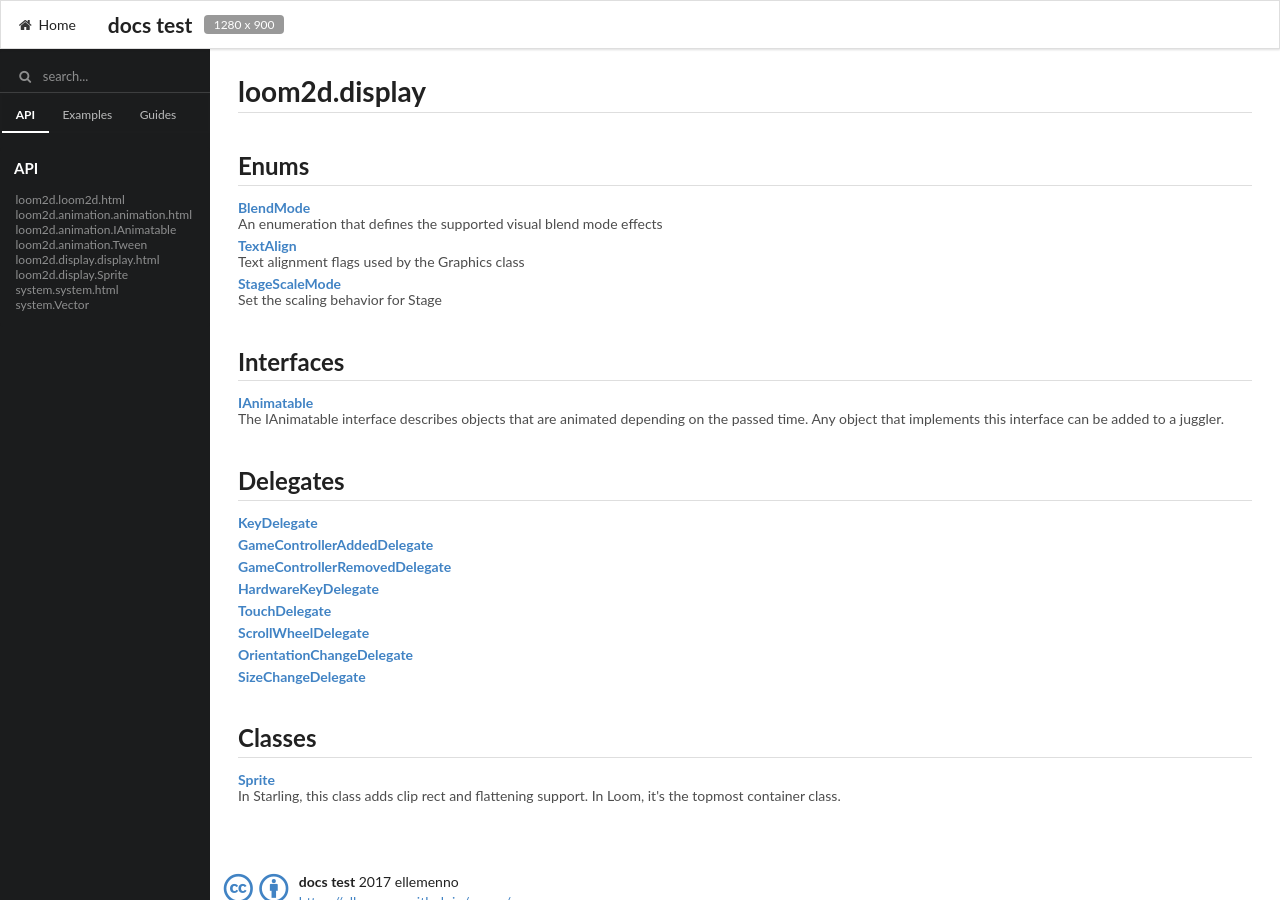
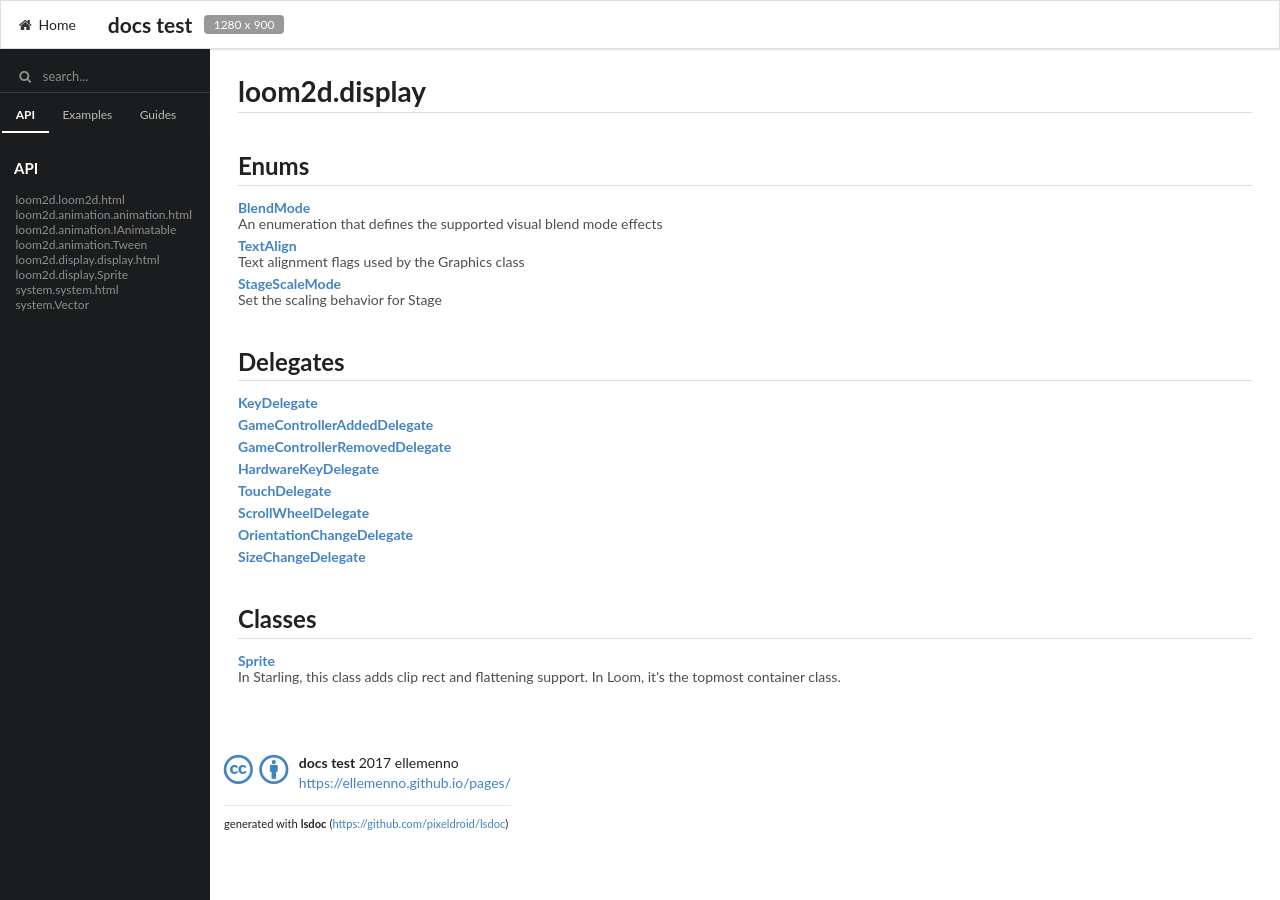
Before and after one commit to ellemenno/pages, a Jekyll site: the page built from docs/_api/loom2d/display.html, in a window 1280 px wide and 900 px high. Built offline with Jekyll 4.4.1, drawn with Linux system fonts in a browser that asks for light colours.

Commit message:
remove errant interface from display package listing

```diff
--- a/docs/_api/loom2d/display.html
+++ b/docs/_api/loom2d/display.html
@@ -10,9 +10,6 @@ enums:
     description: "Text alignment flags used by the Graphics class"
   - name: StageScaleMode
     description: "Set the scaling behavior for Stage"
-interfaces:
-  - name: IAnimatable
-    description: "The IAnimatable interface describes objects that are animated depending on the passed time. Any object that implements this interface can be added to a juggler."
 delegates:
   - name: KeyDelegate
     description: ""
```
